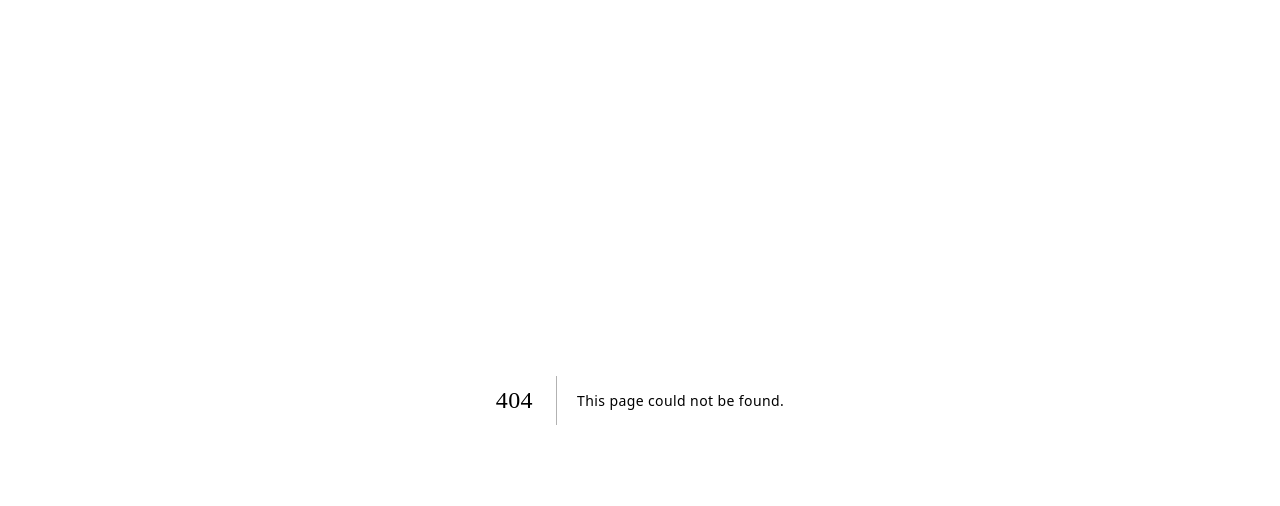
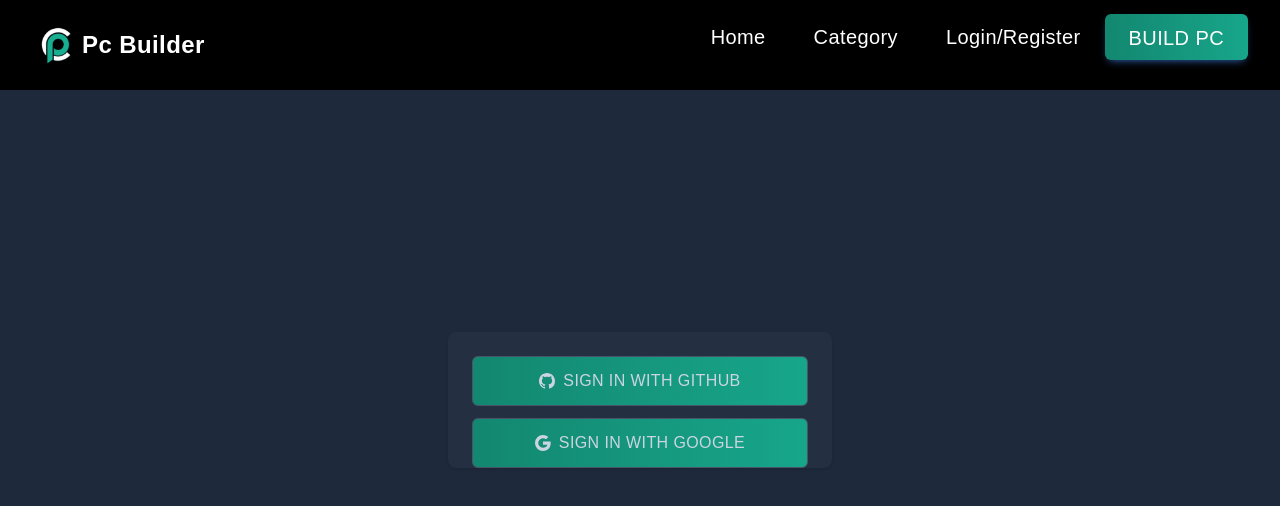
Before and after one commit to Afzzal-Mahmud/NextJs-Pc-Builder, a Next.js app: page /login in a window 1280 px wide. Before the commit this address had no page. Shown: the top 506 px of the page. Built offline with nearby package versions, Linux system fonts and the light colour scheme.

Commit message:
[Auth] implemented next auth with google and github provider into login page

```diff
--- a/src/pages/_app.js
+++ b/src/pages/_app.js
@@ -1,12 +1,15 @@
+import "@/styles/globals.css";
 import { store } from "@/Redux/store";
-import "@/styles/globals.css";
 import { Provider } from "react-redux";
+import { SessionProvider } from "next-auth/react";
 
 export default function MyApp({ Component, pageProps }) {
   const getLayout = Component.getLayout || ((page) => page);
   return (
-    <Provider store={store}>
-      {getLayout(<Component {...pageProps} />)}
-    </Provider>
+    <SessionProvider session={pageProps.session}>
+      <Provider store={store}>
+        {getLayout(<Component {...pageProps} />)}
+      </Provider>
+    </SessionProvider>
   );
 }
--- /dev/null
+++ b/src/pages/api/auth/[...nextauth].js
@@ -0,0 +1,24 @@
+const { default: config } = require("@/config");
+import NextAuth from "next-auth"
+import GithubProvider from "next-auth/providers/github"
+import GoogleProvider from "next-auth/providers/google";
+
+export const authOptions = {
+  providers: [
+    /* Github logIn */
+    GithubProvider({
+      clientId: config.auth_provider.GITHUB_ID,
+      clientSecret: config.auth_provider.GITHUB_SECRET,
+    }),
+    /* Google logIn */
+    GoogleProvider({
+      clientId: config.auth_provider.GOOGLE_CLIENT_ID,
+      clientSecret: config.auth_provider.GOOGLE_CLIENT_SECRET
+    })
+  ],
+  pages:{
+    signIn : "/login"
+  }
+}
+
+export default NextAuth(authOptions)
--- /dev/null
+++ b/src/pages/login/index.js
@@ -0,0 +1,49 @@
+import NoFooterLayout from "@/layout/NoFooterLayout";
+import { signIn } from "next-auth/react";
+import { BsGithub, BsGoogle } from "react-icons/bs";
+// import { LuMail } from "react-icons/lu";
+
+function LoginPage() {
+  return (
+    <div className="grid h-screen w-screen place-items-center bg-slate-800 px-4 text-md font-medium">
+      <div className="w-full max-w-sm rounded-lg bg-slate-700/30 shadow">
+        <div className="px-4 pt-4 md:px-5 md:pt-5 lg:px-6 lg:pt-6">
+          <div className="grid gap-y-3">
+            <button onClick={()=> signIn("github",{callbackUrl:"http://localhost:3000"})} className="flex items-center justify-center gap-x-2 rounded-md border border-slate-600 bg-slate-700 py-3 px-4 text-slate-300 transition hover:text-purple-200">
+              <BsGithub />
+              Sign in with Github
+            </button>
+            <button onClick={()=> signIn("google",{callbackUrl:"http://localhost:3000"})} className="flex items-center justify-center gap-x-2 rounded-md border border-slate-600 bg-slate-700 py-3 px-4 text-slate-300 transition hover:text-purple-200">
+              <BsGoogle />
+              Sign in with Google
+            </button>
+          </div>
+        </div>
+        {/* <form className="p-4 md:p-5 lg:p-6">
+          <div className="my-3 flex items-center px-3">
+            <hr className="w-full border-slate-600" />
+            <span className="mx-3 text-slate-500">or</span>
+            <hr className="w-full border-slate-600" />
+          </div>
+
+          <div className="grid gap-y-3">
+            <input
+              className="focus:border-purple-400 rounded-md border border-slate-600 bg-slate-700 py-3 px-4 text-slate-100 outline-none transition placeholder:text-slate-400"
+              placeholder="email@example.com"
+            />
+            <button className="flex items-center justify-center gap-x-2 rounded-md border border-slate-600 bg-slate-700 py-3 px-4 font-bold text-slate-300 transition hover:text-purple-200">
+              <LuMail size={20} />
+              Sign in with Email
+            </button>
+          </div>
+        </form> */}
+      </div>
+    </div>
+  );
+}
+
+export default LoginPage;
+
+LoginPage.getLayout = function getLayout(page) {
+  return <NoFooterLayout>{page}</NoFooterLayout>;
+};
```
